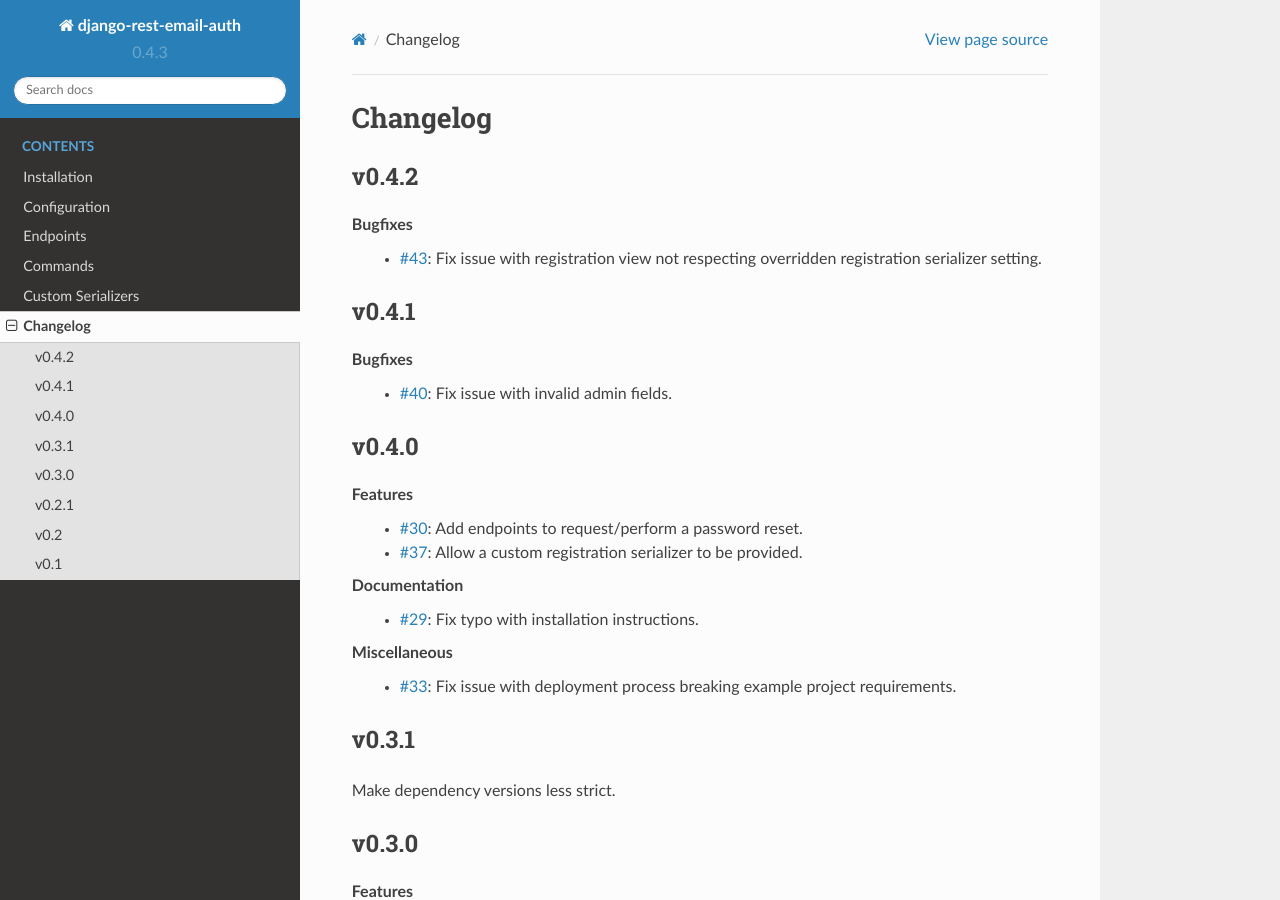
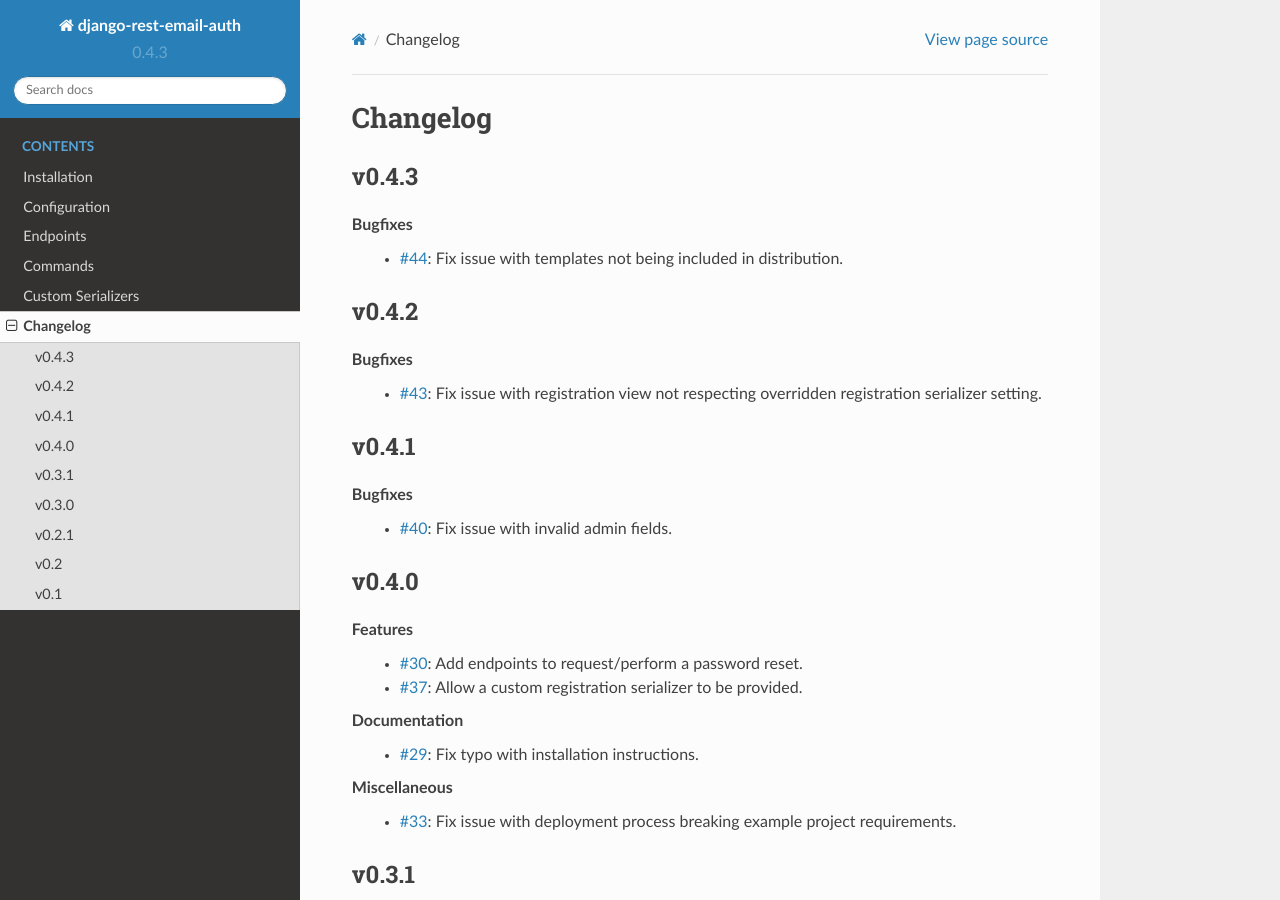
Before and after one commit to cdriehuys/django-rest-email-auth, a Sphinx documentation site: the page built from docs/CHANGELOG.rst, in a window 1280 px wide and 900 px high. Built offline with Sphinx 7.4.7 and the Read the Docs theme 2.0.0, drawn with Linux system fonts in a browser that asks for light colours.

Commit message:
Include templates in package.
Fixes #44

```diff
--- a/docs/CHANGELOG.rst
+++ b/docs/CHANGELOG.rst
@@ -1,5 +1,13 @@
 Changelog
 =========
+
+
+v0.4.3
+------
+
+Bugfixes
+  * :issue:`44`: Fix issue with templates not being included in distribution.
+
 
 v0.4.2
 ------
--- a/setup.py
+++ b/setup.py
@@ -41,6 +41,7 @@
     ],
 
     # Include the actual source code
+    include_package_data=True,
     packages=find_packages(),
 
     # Dependencies
```
